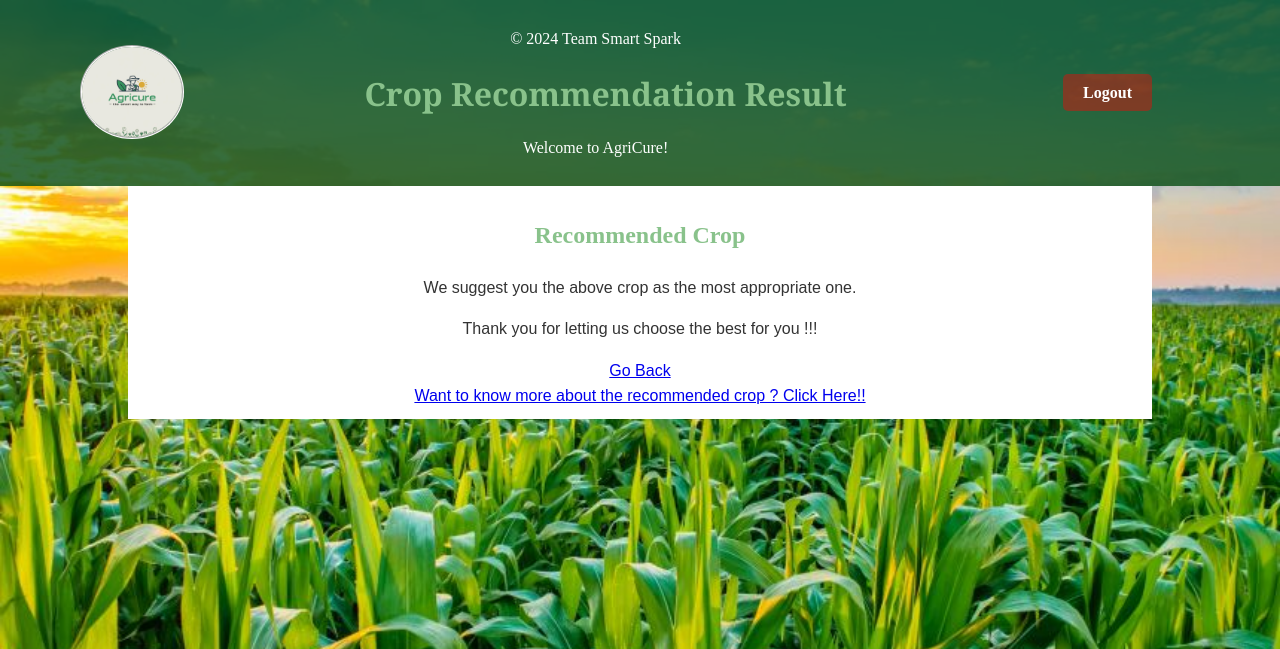
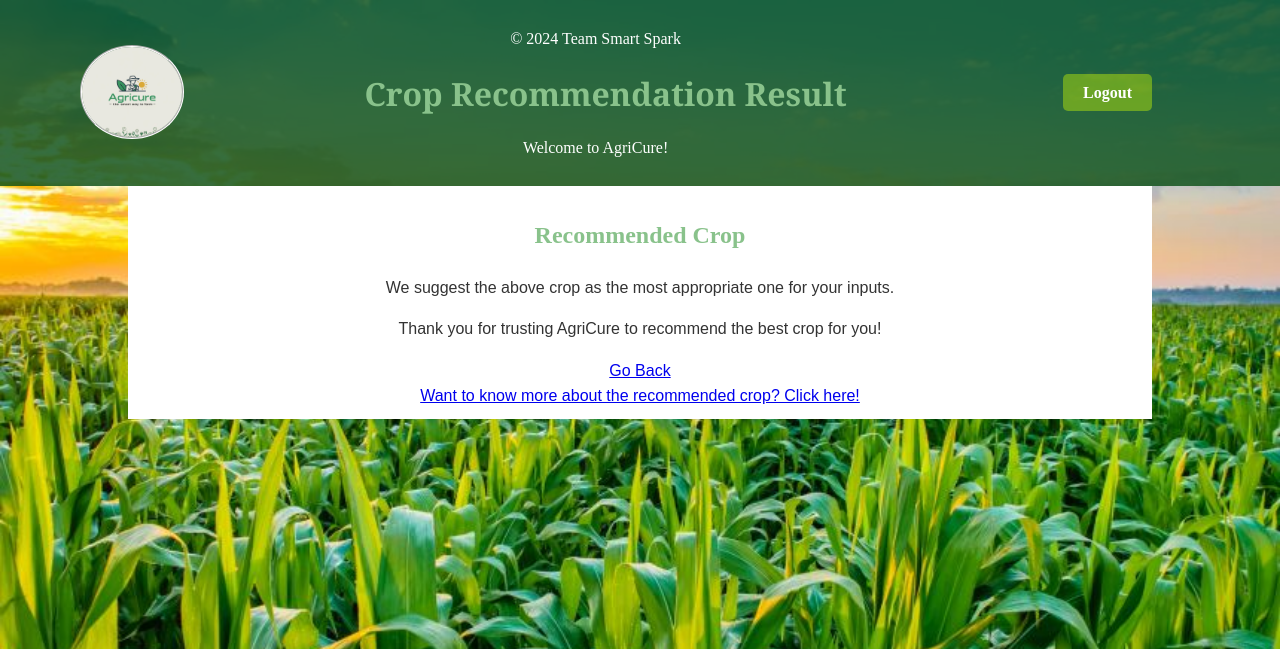
Before and after one commit to Aarathi1535/CropXpert, a Flask app: template templates/result.html in a window 1280 px wide. Shown: the top 649 px of the page. Run offline with Flask 3, Linux system fonts and the light colour scheme; the template is opened without the code that fills it, so the values that code supplies are empty; parts of the project's set-up code (start-up, migrations or seed data) failed here and were passed over; some libraries are stand-ins or nearby versions.

Commit message:
Updated UI

```diff
--- a/app.py
+++ b/app.py
@@ -130,7 +130,8 @@ def cropdetails():
     results = ''
     if cropname in df5['Crop Name'].values:
         results = df5[df5['Crop Name'] == cropname]['Info'].iloc[0]
-    return render_template('cropdetails.html', result=results)
+    crop_image_path = f"images/{results}.jpg"
+    return render_template('cropdetails.html', crop_image_path=crop_image_path, result=results)
 
 # Crop Recommendation Section
 df = pd.read_csv("Crop_recommendation.csv")
@@ -150,7 +151,11 @@ def result():
     humidity = float(request.form['humidity'])
     ph = float(request.form['ph'])
     rainfall = float(request.form['rainfall'])
-    prediction = model.predict([[nitrogen, phosphorus, potassium, temperature, humidity, ph, rainfall]])
+
+    # Predict the crop
+    prediction = model.predict([[nitrogen, phosphorus, potassium, temperature, humidity, ph, rainfall]])[0]
+
+    # Crop recommendation result string
     result = (
         f"As per your given inputs:<br> "
         f"Nitrogen Content = {nitrogen}<br> "
@@ -160,9 +165,13 @@ def result():
         f"Humidity = {humidity}<br> "
         f"pH value = {ph}<br> "
         f"Rainfall in mm = {rainfall}<br>"
-        f"The best crop that suits your inputs is: <strong>{prediction[0]}</strong>"
+        f"The best crop that suits your inputs is: <strong>{prediction}</strong>"
     )
-    return render_template('result.html', result=result)
+
+    # Image path for the predicted crop
+    image_path = f"images/{prediction}.jpg"
+
+    return render_template('result.html', result=result, prediction=prediction, image_path=image_path)
 
 # Fertilizer Recommendation Section
 df2 = pd.read_csv("Fertilizer Prediction.csv")
@@ -187,7 +196,7 @@ def result2():
     phospho = int(request.form['phospho'])
     soil = int(request.form['soil'])
     crop = int(request.form['crop'])
-    prediction = model2.predict([[temp, humid, moisture, nitro, potash, phospho, soil, crop]])
+    prediction2 = model2.predict([[temp, humid, moisture, nitro, potash, phospho, soil, crop]])
     result = (
         f"As per your given inputs:<br> "
         f"Temperature = {temp}<br> "
@@ -198,9 +207,12 @@ def result2():
         f"Phosphorus Content = {phospho}<br> "
         f"Soil Type = {soil}<br>"
         f"Crop Type = {crop}<br>"
-        f"The best Fertilizer that suits your inputs is: <strong>{prediction[0]}</strong>"
+        f"The best Fertilizer that suits your inputs is: <strong>{prediction2[0]}</strong>"
     )
-    return render_template('result2.html', result=result)
+    image_path2 = f"images/{prediction2[0].lower()}.jpg"
+
+    return render_template('result2.html', result=result, prediction=prediction2[0].lower(), image_path=image_path2)
+
 
 with open("imagenet-simple-labels.json", 'r') as file:
     imagenet_labels = json.load(file)
--- a/static/styles.css
+++ b/static/styles.css
@@ -71,7 +71,7 @@ header {
 
 .logout-link {
     padding: 10px 20px;
-    background-color: rgba(255, 0, 0, 0.402);
+    background-color: rgba(208, 255, 0, 0.402);
     color: white;
     text-decoration: none;
     border-radius: 5px;
@@ -79,7 +79,7 @@ header {
 }
 
 .logout-link:hover {
-    background-color: rgba(139, 0, 0, 0.619);
+    background-color: rgba(208, 255, 0, 0.402);
 }
 nav ul {
     list-style: none;
@@ -291,12 +291,12 @@ header nav ul li a:hover::after {
 
 /* Close button */
 .close-btn {
-    color: #054b32;
+    color: #47be59c8;
     font-size: 30px;
     cursor: pointer;
     position: absolute;
     left: -40px; /* Place outside the nav-bar */
-    top: 50%;
+    top: 20%;
     transform: translateY(-50%);
     transition: transform 0.3s ease;
 }
--- a/templates/result.html
+++ b/templates/result.html
@@ -3,14 +3,13 @@
 <head>
     <meta charset="UTF-8">
     <meta name="viewport" content="width=device-width, initial-scale=1.0">
-    </div>
-    <title>AgriCure</title>
+    <title>AgriCure - Crop Recommendation Result</title>
     <link rel="stylesheet" href="{{ url_for('static', filename='styles.css') }}">
 </head>
 <body>
     <header>
-    <div class = "logo">
-        <img src="{{ url_for('static', filename='logo-image.jpg') }}" alt="logo">
+        <div class="logo">
+            <img src="{{ url_for('static', filename='logo-image.jpg') }}" alt="AgriCure Logo" width="150">
         </div>
         <div class="container">
             <div class="branding">
@@ -22,17 +21,29 @@
                 <a href="/logout" class="logout-link">Logout</a>
             </div>
         </div>
+    </header>
     <main>
-    </header>
         <div class="contain">
             <section id="result">
                 <h2>Recommended Crop</h2>
                 <p><i><strong>{{ result | safe }}</strong></i></p>
-                <p>We suggest you the above crop as the most appropriate one.</p>
-                <p>Thank you for letting us choose the best for you !!!</p>
+
+                <!-- Display the image of the recommended crop -->
+                {% if prediction %}
+                    <div class="crop-image">
+                        <img src="{{ url_for('static', filename=image_path) }}" alt="Image of {{ prediction }}" width="300" height="auto">
+                    </div>
+                {% endif %}
+
+                <p>We suggest the above crop as the most appropriate one for your inputs.</p>
+                <p>Thank you for trusting AgriCure to recommend the best crop for you!</p>
             </section>
+
+            <!-- Links to navigate back and learn more -->
+            <div class="navigation-links">
                 <a href="{{ url_for('home') }}">Go Back</a><br>
-            <a href="{{ url_for('details') }}">Want to know more about the recommended crop ? Click Here!!</a>
+                <a href="{{ url_for('details') }}">Want to know more about the recommended crop? Click here!</a>
+            </div>
         </div>
     </main>
 </body>
--- a/templates/result2.html
+++ b/templates/result2.html
@@ -31,6 +31,11 @@
                 <p>We suggest you the above fertilizer as the most appropriate one for your crop type and soil type.</p>
                 <p>Thank you for letting us choose the best for you !!!</p>
             </section>
+            {% if prediction %}
+                    <div class="fertilizer-image">
+                        <img src="{{ url_for('static', filename=image_path) }}" alt="Image of {{ prediction2 }}" width="300" height="auto">
+                    </div>
+            {% endif %}
             <a href="{{ url_for('home') }}" >Go Back</a>
 
         </div>
```
Also changed, not shown: templates/details.html (+8 -3 lines), static/images/10-26-26.jpg (added), static/images/14-35-14.jpg (added), static/images/17-17-17.jpg (added), static/images/20-20.jpg (added), static/images/28-28.jpg (added), static/images/DAP.jpg (added), static/images/urea.jpg (added), 1 other file. Lines whose indentation alone changed are shown as unchanged.
